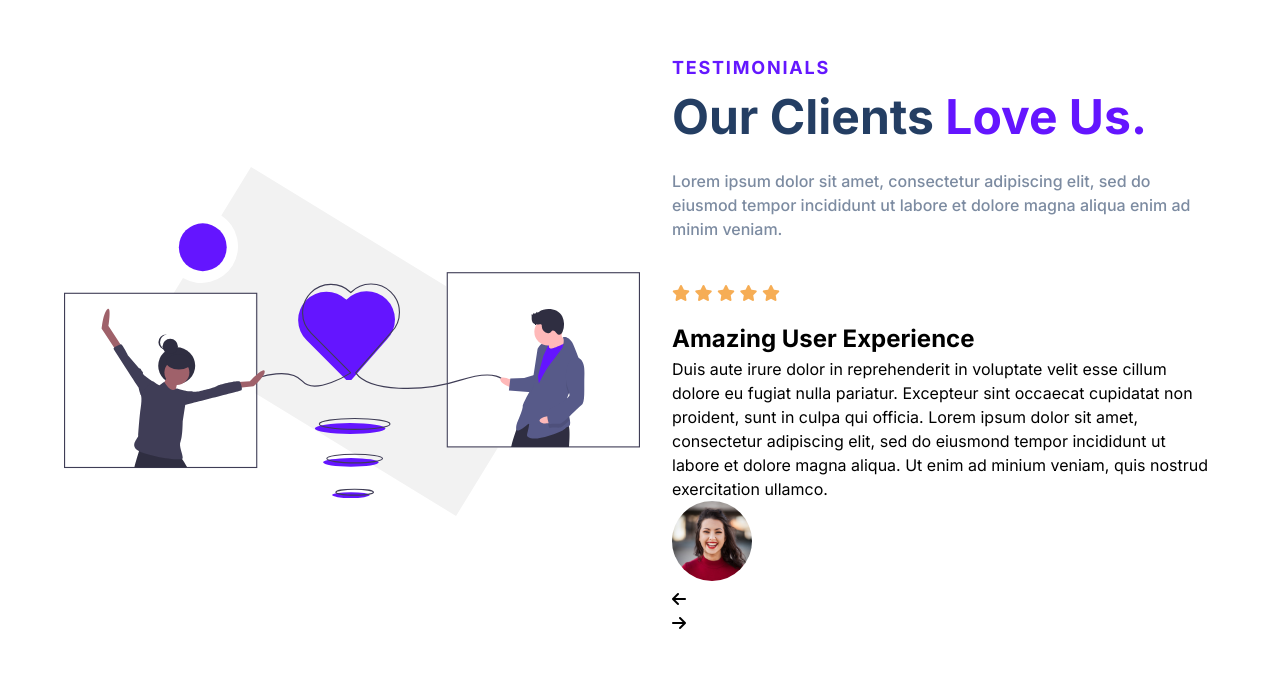
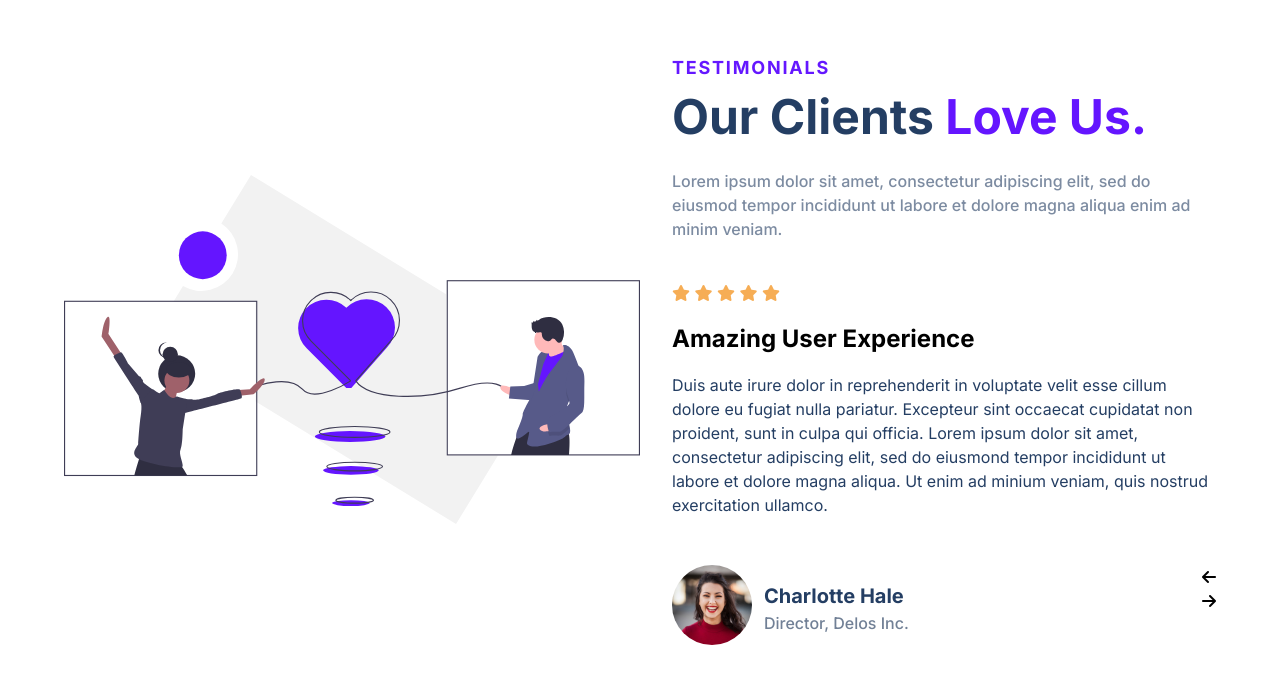
Before and after one commit to Hypervertices/Week-2-Final-Project, a plain HTML site: page index.html in a window 1280 px wide. Shown: the part 4782-5465 px from the top of the page. Drawn offline with Linux system fonts and the light colour scheme.

Commit message:
nootheroneliketherooster

```diff
--- a/index.html
+++ b/index.html
@@ -400,9 +400,16 @@
                                 </div>
                             </div>
                             <div class="testimonals__btm--outer">
-                                <figure class="testimonials__img--charolotte-wrap">
-                                    <img class="img__charlotte" src="./Assets/testimonialphoto.jfif" alt="">
-                                </figure>
+                                <div class="testimonials__review--wrap">
+                                    <figure class="testimonials__img--charolotte-wrap">
+                                        <img class="img__charlotte" src="./Assets/testimonialphoto.jfif" alt="">
+                                    </figure>
+                                    <div class="testimonals__review--text--wrap">
+                                        <h4 class="testimonial__profile--text"> Charlotte Hale</h4>
+                                        <p class="testimonial__review--position">Director, Delos Inc.</p>
+                                    </div>
+                                </div>
+
                                 <div class="testimonials--btm--outer-arrows">
                                     <div class="arrow__left">
                                         <i class="fa-solid fa-arrow-left"></i>
--- a/styles.css
+++ b/styles.css
@@ -816,8 +816,44 @@ Testimonials
 
 }
 
+.testimonials__title--wrap {
+  display: flex;
+  margin-bottom: 16px;
+}
 
 
+.testimonals__btm--outer {
+  margin-top: 48px;
+  justify-content: space-between;
+}
+
+.testimonials__review--wrap {
+  display: flex;
+  align-items: center;
+}
+
+.testimonials__para--btm {
+  color: #243e63;
+}
+
+.testimonals__review--text--wrap {
+margin-left: 12px;
+}
+
+.testimonals__btm--outer {
+  display: flex;
+}
+
+.testimonial__profile--text {
+  font-size: 20px;
+  color: #243E63;
+}
+
+.testimonial__review--position {
+
+  font-weight: 500;
+  color: #718096;
+}
 /*                              M E D I A                             */
 
 
```
